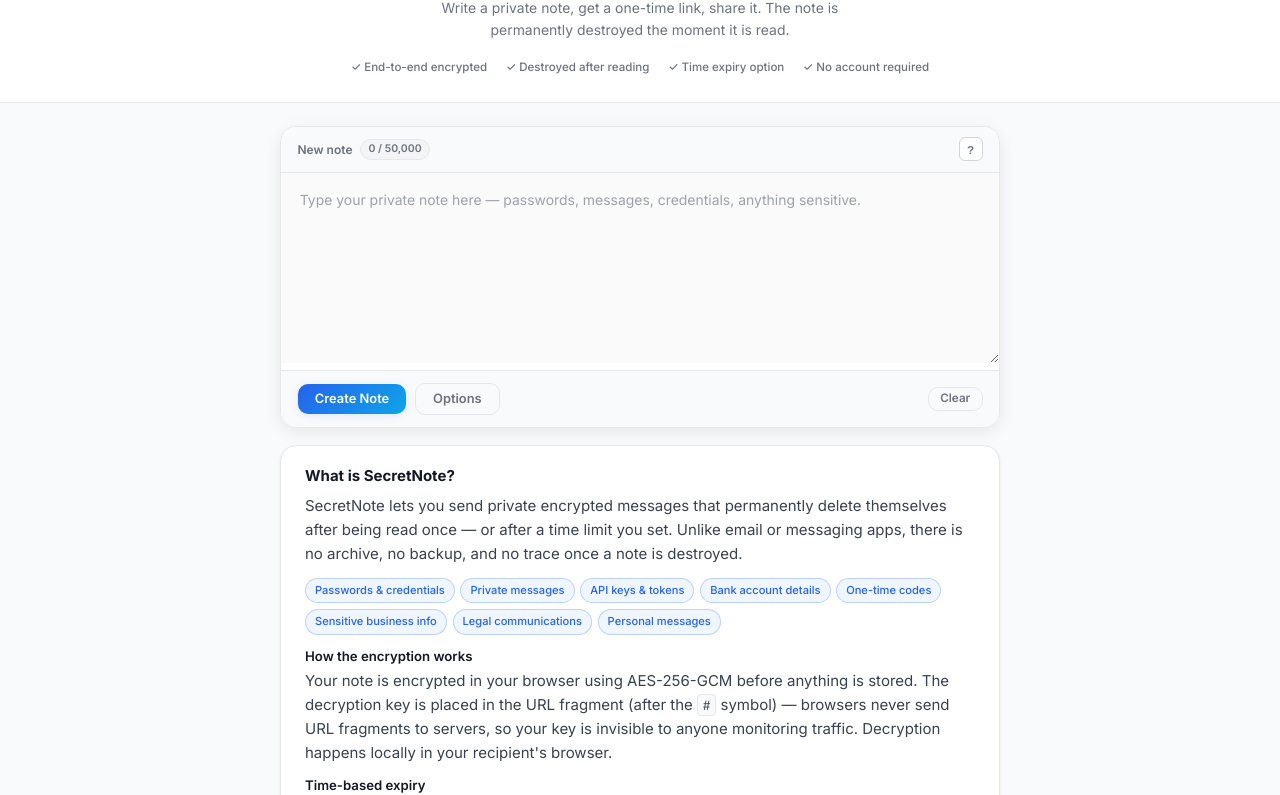
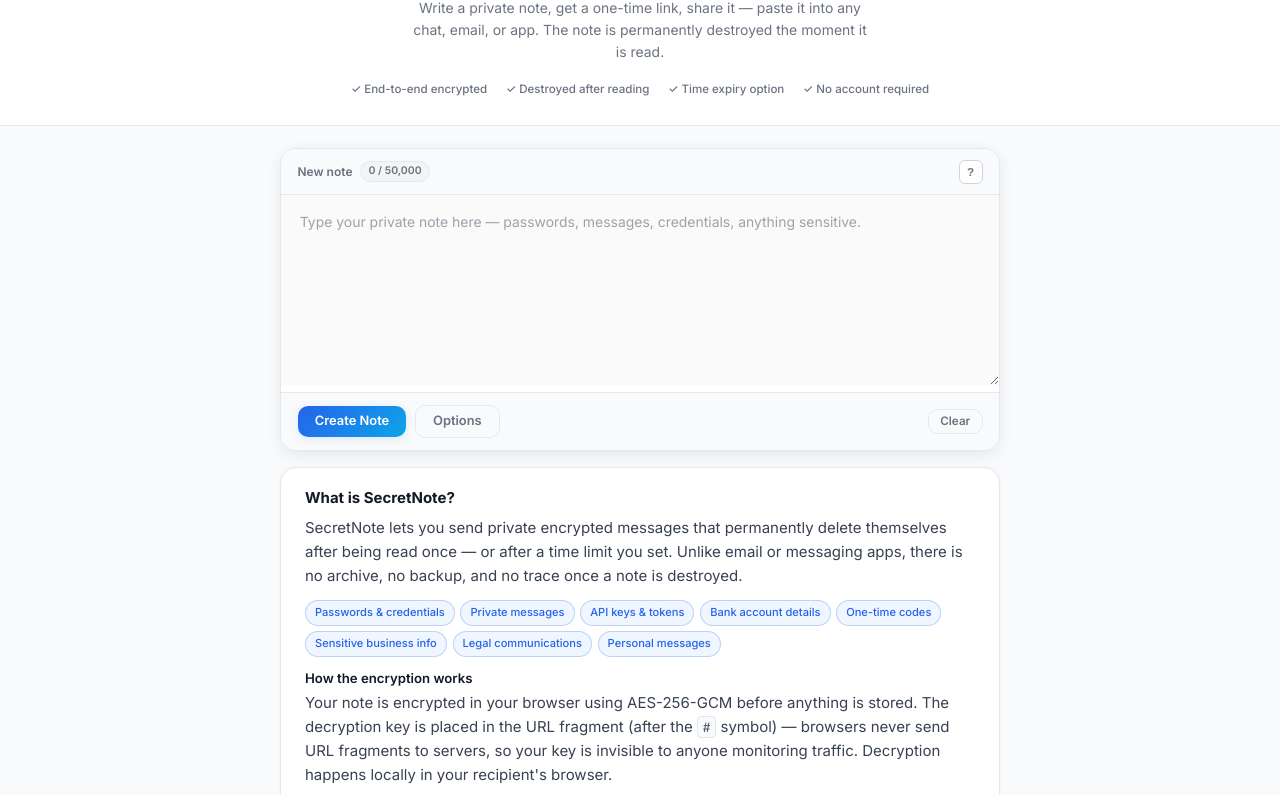
Before and after one commit to cyberinc101-stack/secretnote, a plain HTML site: page index.html in a window 1280 px wide. Shown: the part 177-972 px from the top of the page. Drawn offline with Linux system fonts and the light colour scheme.

Commit message:
Update hero copy to mention pasting the link anywhere

```diff
--- a/index.html
+++ b/index.html
@@ -40,7 +40,7 @@
   <div class="container">
     <div class="hero-badge">AES-256 Encrypted in Your Browser</div>
     <h1>Encrypted Notes That Delete Themselves</h1>
-    <p class="hero-sub">Write a private note, get a one-time link, share it. The note is permanently destroyed the moment it is read.</p>
+    <p class="hero-sub">Write a private note, get a one-time link, share it — paste it into any chat, email, or app. The note is permanently destroyed the moment it is read.</p>
     <div class="hero-trust">
       <span>&#10003; End-to-end encrypted</span>
       <span>&#10003; Destroyed after reading</span>
```
